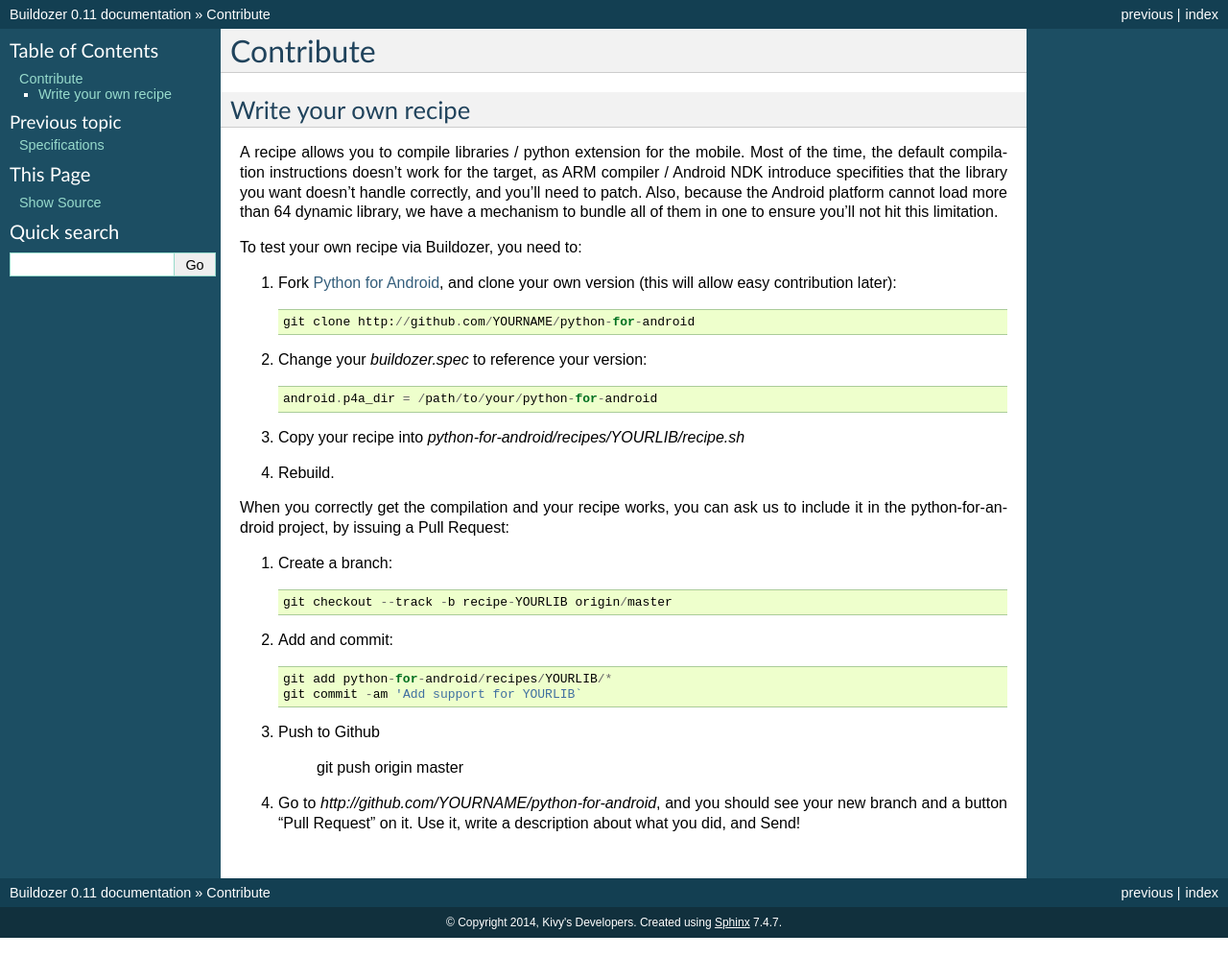
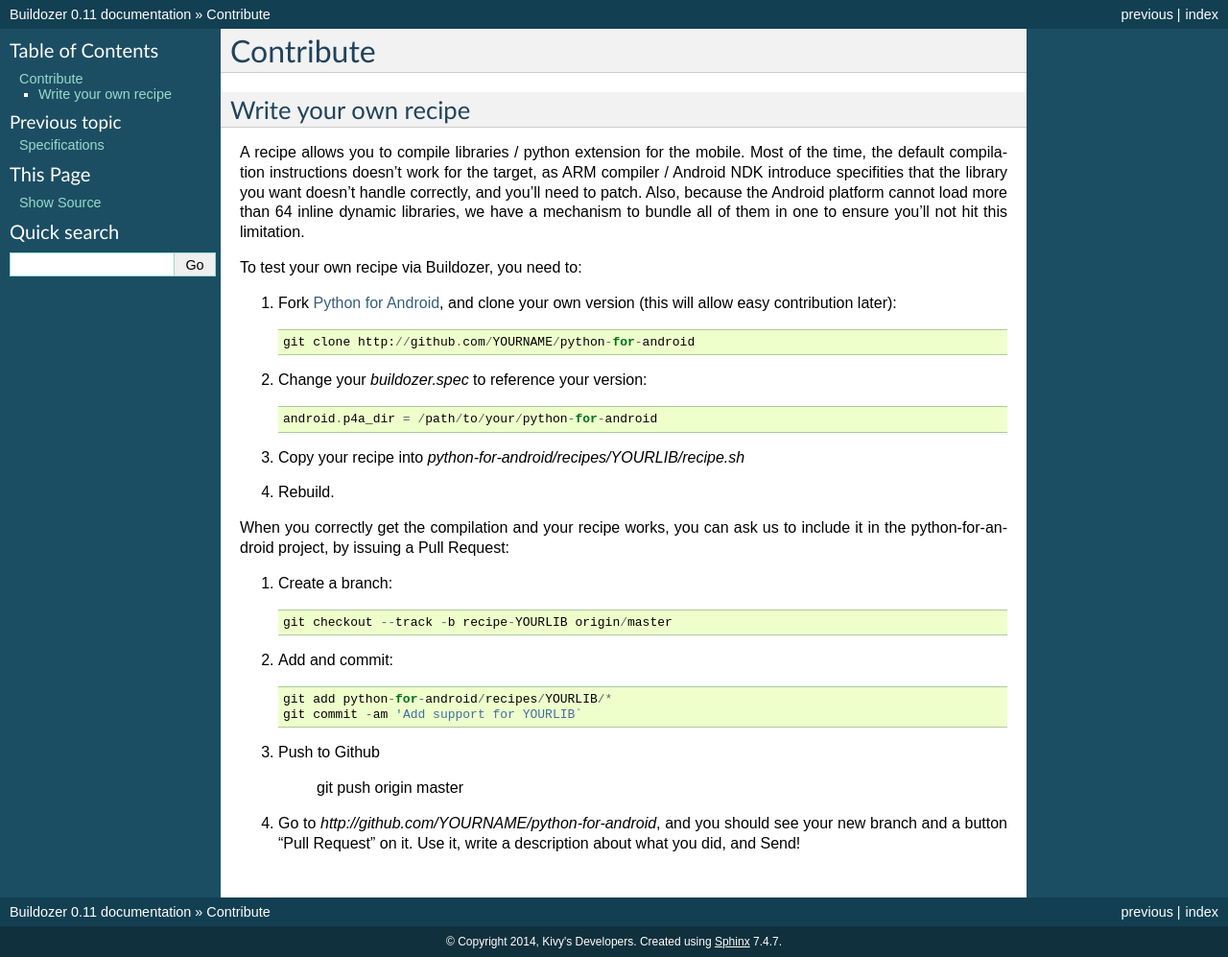
Before and after one commit to renabriseno68/flutter-doc-build-ozer-test, a Sphinx documentation site: the page built from docs/source/contribute.rst, in a window 1280 px wide. Shown: the whole page at 96% size. Built offline with Sphinx 7.4.7, drawn with Linux system fonts in a browser that asks for light colours.

Commit message:
doc: grammar tweaks to contribute.rst

```diff
--- a/docs/source/contribute.rst
+++ b/docs/source/contribute.rst
@@ -9,8 +9,9 @@ A recipe allows you to compile libraries / python extension for the mobile.
 Most of the time, the default compilation instructions doesn't work for the
 target, as ARM compiler / Android NDK introduce specifities that the library
 you want doesn't handle correctly, and you'll need to patch. Also, because the
-Android platform cannot load more than 64 dynamic library, we have a mechanism
-to bundle all of them in one to ensure you'll not hit this limitation.
+Android platform cannot load more than 64 inline dynamic libraries, we have a
+mechanism to bundle all of them in one to ensure you'll not hit this
+limitation.
 
 To test your own recipe via Buildozer, you need to:
 
```
